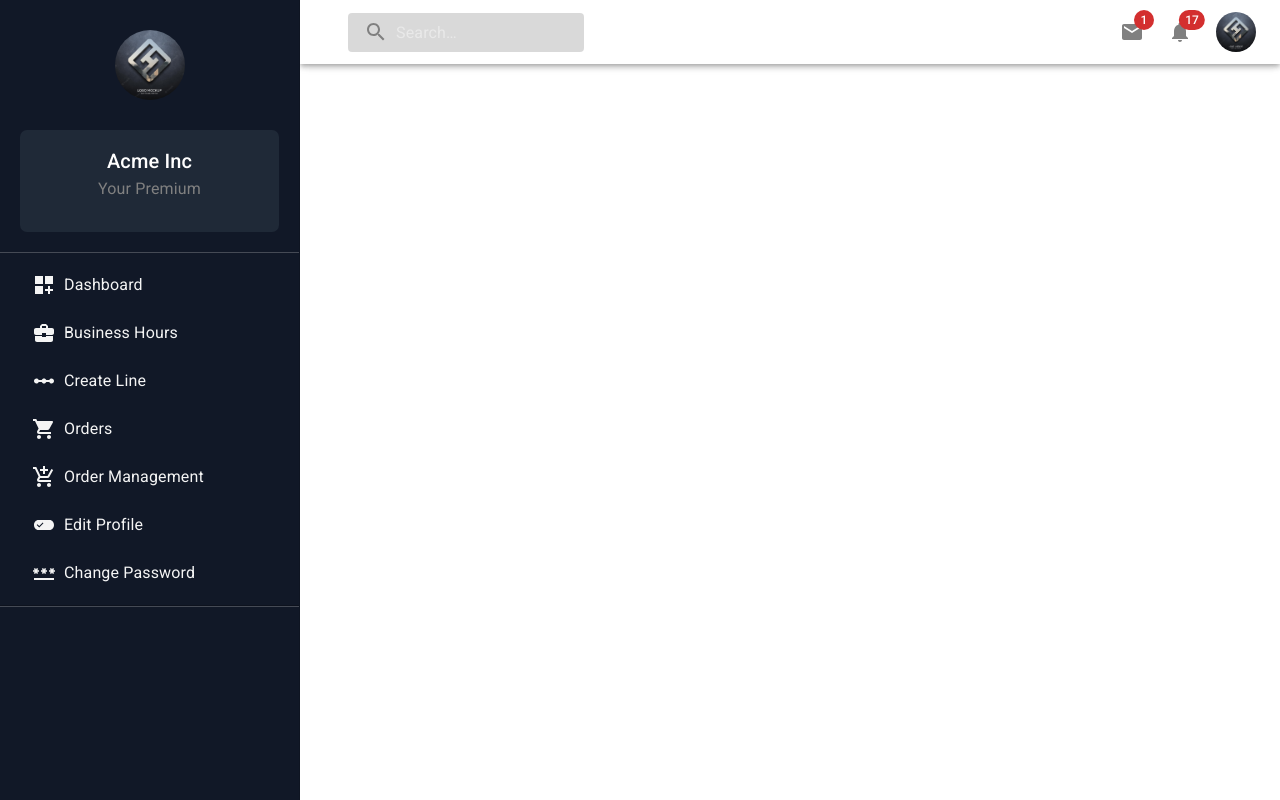
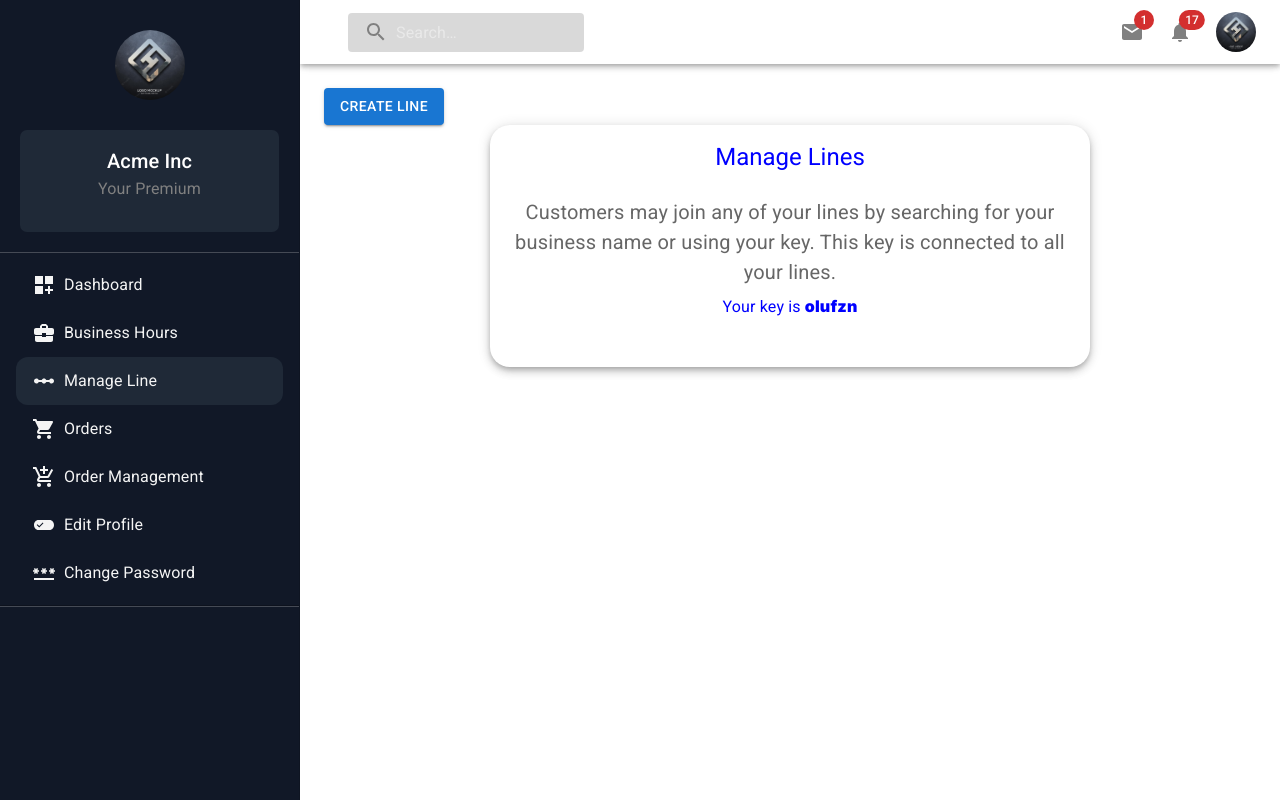
Before and after one commit to Efiamotu-1/qolom, a React (Create React App) app: page /admin/manageline in a window 1280 px wide. Built offline with nearby package versions, Linux system fonts and the light colour scheme.

Commit message:
initial commit

```diff
--- a/src/Admin/BusinessHours.js
+++ b/src/Admin/BusinessHours.js
@@ -48,7 +48,7 @@ export default function BusinessHours() {
     <Grid item xs={12} md={6} lg={6} sx={{margin : 'auto'}}>
 
 
-      <Card sx={{borderRadius : 5}} elevation={5}>
+      <Card sx={{ borderRadius : 5}} elevation={5}>
         <CardContent className={classes.center}>
           <Typography
             sx={{ fontSize: 30 }}
@@ -62,19 +62,19 @@ export default function BusinessHours() {
           {businessDays.map((days) => (
             <>
               <br />
-              <Typography variant="h6">{days}</Typography>
+              <Typography variant="h6" align="center">{days}</Typography>
               <br />
-              <Grid container spacing={2}>
+              <Grid container spacing={3}>
               <Grid
-              sx={{display : 'flex', justifyContent : 'center'}}
-              item xs={12} md={6} lg={6}
+              sx={{display : 'flex', justifyContent : 'center', marginLeft : 1, marginRight : 1}}
+              item xs={12} md={12} lg={12}
               >
 
               <BasicTimePicker title="Opens At" />
               </Grid>
               <Grid
-              item xs={12} md={6} lg={6}
-              sx={{display : 'flex', justifyContent : 'center'}}
+              item xs={12} md={12} lg={12}
+              sx={{display : 'flex', justifyContent : 'center', marginLeft : 1, marginRight : 1}}
 
               >
               <BasicTimePicker title="Closes At" />
--- a/src/Admin/CreateLine.js
+++ /dev/null
@@ -1,105 +0,0 @@
-import React from 'react'
-import {Card, CardContent, TextField, Button, Typography, Grid} from '@mui/material'
-import { makeStyles } from '@material-ui/core';
-
-
-const useStyles = makeStyles({
-  cardWidth : {
-    width : 600
-  },
-  center : {
-    marginLeft : 'auto',
-    marginRight : 'auto'
-  },
-  inputWidth : {
-    width : '100%'
-  },
-  spacing : {
-    marginTop : 50
-  },
-  button : {
-    // display : 'block',
-    width : '100%'
-  }
-})
-
-export default function CreateLine() {
-  const classes = useStyles();
-  return (
-      <Grid container >
-      <Grid item xs={12} md={8} lg={8} sx={{margin : 'auto'}}>
-        <Card sx={{borderRadius : 5}} elevation={5}>
-      <CardContent>
-        <br/>
-      <Typography
-            sx={{ fontSize: 30, textAlign :  'center' }}
-            color="text.secondary"
-            align="center"
-            gutterBottom
-          >
-            Create Line
-          </Typography>
-          <br/>
-      <form noValidate autoComplete='off' >
-
-{/* <FormControl > */}
-<Typography variant="h6">Name</Typography>
-  <br/>
-  <TextField
-  className={classes.inputWidth}
-  label='Required'
-  variant='outlined'
-  placeholder='Name of line e.g (Coffee Line)'
-  color='secondary'
-  required
-  // className={classes.field}
-  // onChange={(e)=> setTitle(e.target.value)}
-  // error={titleError}
-  // onChange={}
-  />
-
-<br/><br/>
-
-<Typography variant="h6">Information</Typography>
-<br/>
-  <TextField
-  className={classes.inputWidth}
-  label='Required'
-  variant='outlined'
-  placeholder='Information e.g (Please wait in line to get coffee)'
-  color='secondary'
-  required
-  // className={classes.field}
-  // onChange={(e)=> setTitle(e.target.value)}
-  // error={titleError}
-  // onChange={}
-  />
-  <br/><br/>
-<Typography variant="h6">Instruction</Typography>
-<br/>
-  <TextField
-  className={classes.inputWidth}
-  label='Required'
-  variant='outlined'
-  placeholder='Instruction e.g (Please be available before you are third'
-  color='secondary'
-  required
-  // className={classes.field}
-  // onChange={(e)=> setTitle(e.target.value)}
-  // error={titleError}
-  // onChange={}
-  />
-
-<br/><br/>
-<Button className={classes.button} type='submit' color='primary' variant='contained'>submit</Button>
-
-{/* </FormControl> */}
-
-</form>
-      </CardContent>
-
-    </Card>
-        </Grid>
-        </Grid>
-  )
-}
--- a/src/Admin/Home.js
+++ b/src/Admin/Home.js
@@ -6,7 +6,6 @@ import queueOne from "../../src/assests/images/patience-queue.jpg";
 import queueThree from "../../src/assests/images/covid-queue.jpg";
 
 export default function Home() {
-  console.log(Math.random().toString(36).replace(/[^a-z]+/g, '').substr(0, 10))
   return (
       <Grid
         container
--- /dev/null
+++ b/src/Admin/ManageLine.js
@@ -0,0 +1,173 @@
+import React,{useState} from 'react'
+import {Card, CardContent, TextField, Button, Typography, Grid, Box} from '@mui/material'
+import { makeStyles } from '@material-ui/core';
+
+const useStyles = makeStyles({
+  cardWidth : {
+    width : 600
+  },
+  center : {
+    marginLeft : 'auto',
+    marginRight : 'auto'
+  },
+  inputWidth : {
+    width : '100%'
+  },
+  spacing : {
+    marginTop : 50
+  },
+  button : {
+    // display : 'block',
+    width : '100%'
+  },
+  overlay : {
+    position: 'fixed',
+    top: '20vh',
+    left: '20%',
+    width: '80%',
+    zIndex: 100,
+    // backgroundColor : 'black',
+    // height: '100vh'
+
+    // overflow: 'hidden',
+  },
+  backdrop : {
+    background : 'rgb(0, 0, 0, 0.75)',
+    height : '100vh',
+    // zIndex: 100,
+    position : 'absolute',
+    top: 0,
+    left: 0,
+    width: '100%',
+    // height: '100vh',
+    zIndex: 10,
+  }
+})
+
+export default function CreateLine() {
+  const classes = useStyles();
+  const [create, setCreate] = useState(false)
+  let key = Math.random().toString(36).replace(/[^a-z^]+/g, '').substr(0, 10)
+  return (
+    <>
+{create &&
+  <div className={create ? classes.backdrop : null} onClick={()=> {setCreate(false)}}>
+
+        <Grid className={classes.overlay} sx={{marginLeft : -5}}>
+        <Grid item xs={12} md={6} lg={6} >
+        <Card sx={{ width : 400, marginLeft : 'auto', marginRight : 'auto'}}>
+      <CardContent>
+      <Typography
+            sx={{ fontSize: 22, textAlign :  'center' }}
+            color="text.secondary"
+            align="center"
+            gutterBottom
+          >
+            Create Line
+          </Typography>
+      <form noValidate autoComplete='off' >
+
+{/* <FormControl > */}
+<Typography variant="h6">Name</Typography>
+  <TextField
+  className={classes.inputWidth}
+  label='Required'
+  variant='outlined'
+  placeholder='Name of line e.g (Coffee Line)'
+  color='secondary'
+  required
+  // className={classes.field}
+  // onChange={(e)=> setTitle(e.target.value)}
+  // error={titleError}
+  // onChange={}
+  />
+
+<br/><br/>
+
+<Typography variant="h6">Information</Typography>
+  <TextField
+  className={classes.inputWidth}
+  label='Required'
+  variant='outlined'
+  placeholder='Information e.g (Please wait in line to get coffee)'
+  color='secondary'
+  required
+  // className={classes.field}
+  // onChange={(e)=> setTitle(e.target.value)}
+  // error={titleError}
+  // onChange={}
+  />
+  <br/><br/>
+<Typography variant="h6">Instruction</Typography>
+  <TextField
+  className={classes.inputWidth}
+  label='Required'
+  variant='outlined'
+  placeholder='Instruction e.g (Please be available before you are third'
+  color='secondary'
+  required
+  // className={classes.field}
+  // onChange={(e)=> setTitle(e.target.value)}
+  // error={titleError}
+  // onChange={}
+  />
+
+<br/><br/>
+<Button className={classes.button} type='submit' color='primary' variant='contained'>submit</Button>
+
+{/* </FormControl> */}
+
+</form>
+      </CardContent>
+
+    </Card>
+        </Grid>
+        </Grid>
+        </div>
+        }
+
+      <Grid container >
+        <Grid item xs={12} md={12} lg={12} >
+          <Box >
+      <Button variant="contained"
+      sx={{marginLeft : 'auto', marginRight : 'auto'}}
+      onClick={()=> {setCreate((prev)=> !create)}}
+     >
+       Create Line
+       </Button>
+       <br/>
+       </Box>
+       </Grid>
+     <Grid item xs={12} md={12} lg={12} >
+
+
+
+        <Card sx={{borderRadius : 5, width : 600, margin : 'auto'}} elevation={5}>
+      <CardContent>
+
+        <Typography variant="h5" color="blue" align="center">Manage Lines</Typography>
+        <br/>
+      <Typography
+            sx={{ fontSize: 20, textAlign :  'center' }}
+            color="text.secondary"
+            align="center"
+            gutterBottom
+          >
+           Customers may join any of your lines by searching for your business name or using your key.
+            This key is connected to all your lines.
+      </Typography>
+      <Typography align="center" color= "blue">
+        Your key is <span style={{fontWeight : 'bold'}}>{key}</span>
+      </Typography>
+          <br/>
+
+      </CardContent>
+
+    </Card>
+        </Grid>
+        </Grid>
+
+
+        </>
+  )
+}
--- a/src/components/Layout.js
+++ b/src/components/Layout.js
@@ -12,7 +12,7 @@ import Logo from '../assests/images/logo-mock.jpg'
 import {Routes, Route} from 'react-router-dom'
 import Home from '../../src/Admin/Home';
 import BusinessHours from '../../src/Admin/BusinessHours';
-import CreateLine from '../../src/Admin/CreateLine';
+import ManageLine from '../../src/Admin/ManageLine';
 import EditProfile from '../../src/Admin/EditProfile';
 import ChangePassword from '../../src/Admin/ChangePassword'
 import Orders from '../../src/Admin/Orders'
@@ -93,8 +93,8 @@ function ResponsiveDrawer(props) {
       icon : <BusinessCenter />
     },
       {
-      text : "Create Line",
-      path : "createline",
+      text : "Manage Line",
+      path : "manageline",
       icon : <LinearScale />
     },
 
@@ -320,7 +320,7 @@ function ResponsiveDrawer(props) {
         <Routes>
           <Route path="dashboard" element={<Home /> } />
           <Route path="businesshours" element={<BusinessHours /> } />
-          <Route path="createline" element={<CreateLine /> } />
+          <Route path="manageline" element={<ManageLine /> } />
           <Route path="editprofile" element={<EditProfile /> } />
           <Route path="changepassword" element={<ChangePassword /> } />
           <Route path="orders" element={<Orders /> } />
--- a/src/components/test.css
+++ b/src/components/test.css
@@ -24,3 +24,24 @@
     /* width: 100%; */
 
 }
+input{
+  width: 600px;
+
+}
+
+button{
+  padding: 10px;
+}
+
+body{
+  margin: 0;
+}
+p{
+  padding: 10px;
+  width : 200px;
+  background-color: red;
+  margin-left: auto;
+  margin-right: auto;
+  border-bottom : blue 10px ridge;
+  border-top-left-radius: 20px;
+}
```
Also changed, not shown: src/components/test.html (+7 -1 lines).
